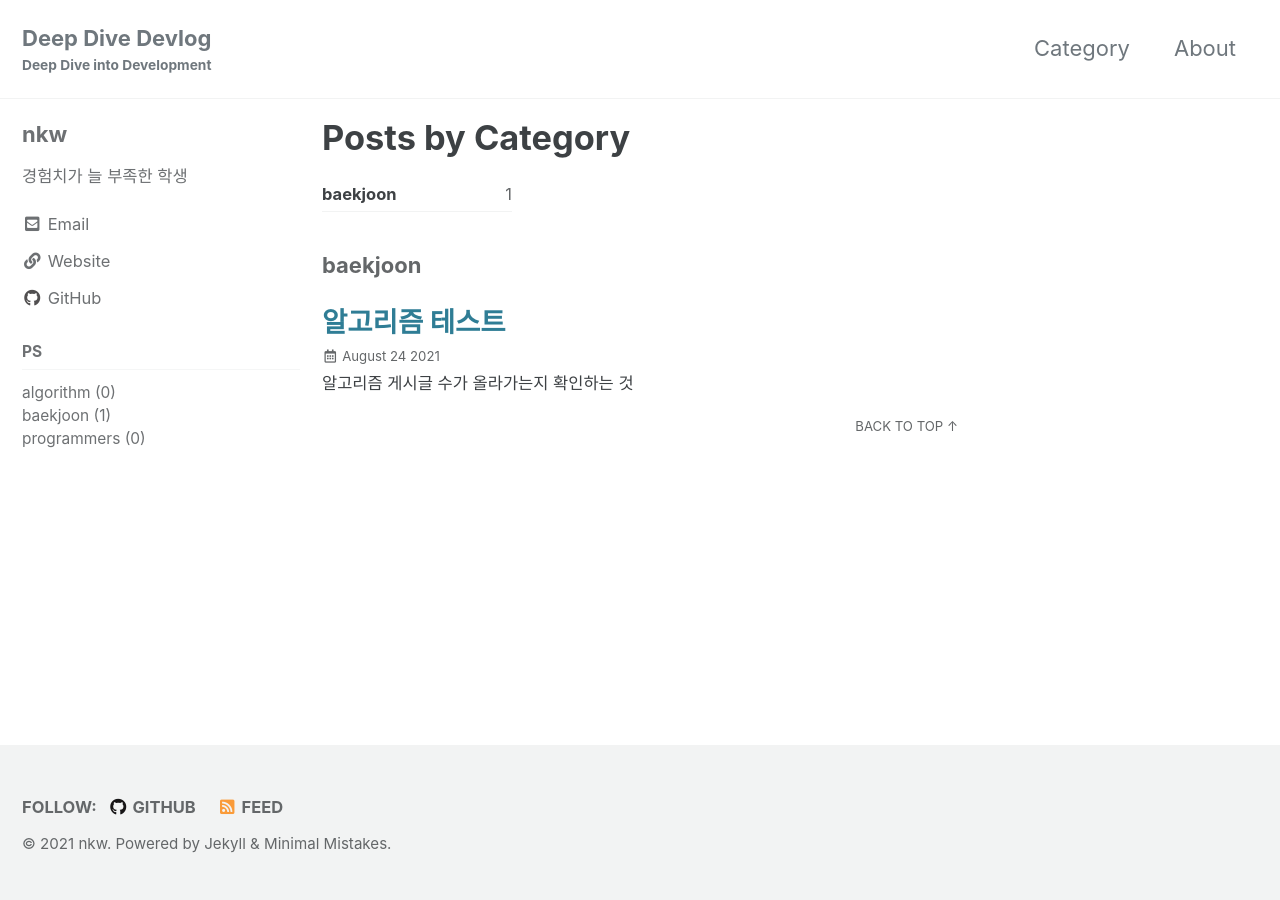
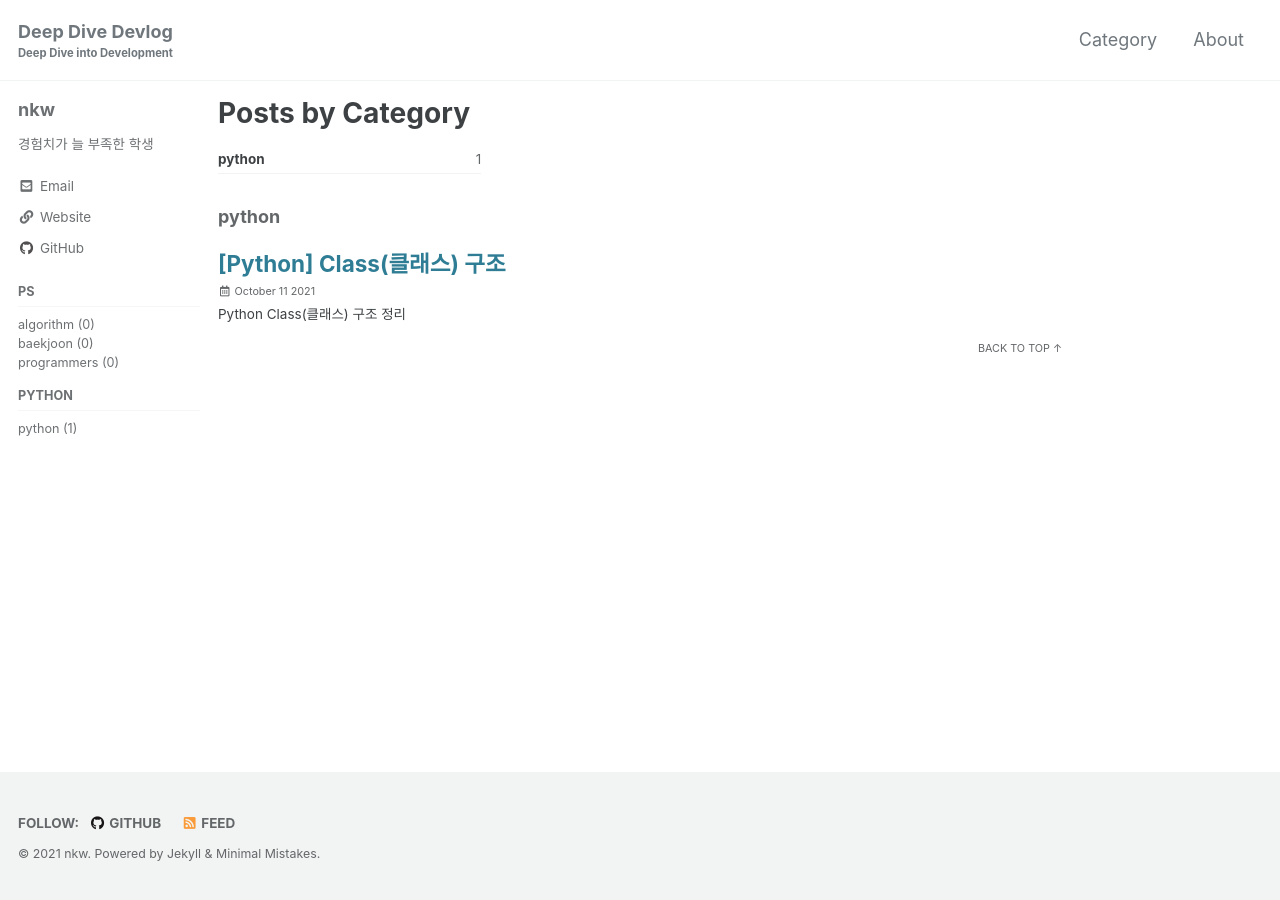
Before and after one commit to nkw011/nkw011.github.io, a Jekyll site: the page built from _pages/category-archive.md, in a window 1280 px wide. Built offline with Jekyll 4.4.1, drawn with Linux system fonts in a browser that asks for light colours; cached includes are drawn as plain includes; some of the changed lines change nothing that is shown.

Commit message:
python 첫 게시글 작성 및 레이아웃 변경
python category 오류 수정

python 페이지 수정 및 페이지 레이아웃 조정

fix typo

fix typo

````diff
--- a/_data/navigation.yml
+++ b/_data/navigation.yml
@@ -7,14 +7,17 @@ main:
     - title: "About"
       url: /about/
 
-
 # 사이드바 전체
 sidebarTotal:
-  - title: PS
-    children:
-      - title: algorithm
-        url: /categories/algorithm/
-      - title: baekjoon
-        url: /categories/baekjoon/
-      - title: programmers
-        url: /categories/programmers/
+    - title: PS
+      children:
+          - title: algorithm
+            url: /categories/algorithm/
+          - title: baekjoon
+            url: /categories/baekjoon/
+          - title: programmers
+            url: /categories/programmers/
+    - title: Python
+      children:
+          - title: python
+            url: /categories/python/
--- /dev/null
+++ b/_pages/category-python.md
@@ -0,0 +1,13 @@
+---
+title: "Python"
+permalink: /categories/python/
+layout: category
+author_profile: true
+taxonomy: python
+sidebar:
+    nav: sidebarTotal
+---
+
+Python 공부한 것을 정리한 글
+
+**p.s. 공부하면서 작성하는 글이기 때문에 오류가 포함되어있을 수 있습니다.**
--- a/_posts/2021-08-24-algorithm-main.md
+++ /dev/null
@@ -1,11 +0,0 @@
----
-title: "알고리즘 테스트"
-excerpt: "알고리즘 게시글 수가 올라가는지 확인하는 것"
-categories:
-    - baekjoon
-tags:
-    - algorithm
-    - baekjoon
----
-
-알고리즘 게시글 확인 테스트
--- /dev/null
+++ b/_posts/2021-10-11-python-class.md
@@ -0,0 +1,458 @@
+---
+title: "[Python] Class(클래스) 구조"
+excerpt: "Python Class(클래스) 구조 정리"
+toc: true
+toc_sticky: true
+categories:
+    - python
+tags:
+    - python
+sidebar:
+    nav: sidebarTotal
+---
+
+## 1. Class 구조와 생성자
+
+Class 구조를 사용하면 재사용성, 코드 반복 최소화, 메소드 활용 등의 장점이 있다.
+
+### 1.1. Class 구조
+
+```
+# 클래스가 상속받지 않는 경우
+class Name:
+    ...
+
+# 클래스가 상속받는 경우
+class Name(상속받는 클래스):
+    ...
+```
+
+정의된 Class를 활용해 객체를 만드는 것은 다음과 같다.
+
+```
+# 필요한 parameter가 존재하지 않는경우
+variable = Name()
+
+# 필요한 parameter가 존재하는 경우
+variable = Name(필요한 parameter)
+```
+
+Class 이름과 생성할 때 필요한 parameter를 채워 변수에 할당하면 된다.
+이 때 필요한 parameter는 Class에서 정의된 생성자에 나와있다.
+
+### 1.2. 생성자(Constructor)
+
+생성자는 Class를 활용해 객체를 생성할 때 사용된다.
+
+```py
+class Name:
+    def __init__(self):
+
+# 위와 같은 생성자에 self 이외에 parameter가 없는 경우
+a = Name()
+
+class Name:
+    def __init__(self,param1):
+        self._param1 = param1
+
+# 생성자에 paramter가 존재하는 경우
+a = Name(a)
+```
+
+parameter에 self만 있는 경우는 객체 생성시 paramter가 따로 필요하지 않다는 뜻이고
+self이외에 다른 parameter가 존재하는 경우 객체 생성시 paramter를 꼭 적어주어야한다는 뜻이다.
+
+self는 class내에서 생성된 객체 스스로를 가리킬 때 쓰는 것으로 생성자에 필요한 parameter와는 관련이 없으므로 일단은 모른체로 넘겨두도록 하겠다.
+
+생성자에 아무런 코드가 없는 경우 생성자를 만들지 않아도 객체를 생성할 수 있다.
+다음과 같은 코드가 있다고 하자.
+
+```py
+class Name:
+    pass
+
+a = Name()
+```
+
+Name Class안에 생성자가 없는데도 a에는 Name을 활용해 만들어진 객체가 할당이 된다.
+그 이유는 다음과 같다.
+class안에 생성자를 명시해주지 않으면 자동적으로 아무런 parameter도 코드 블록도 없는 default constuctor가 생성이 되기 때문이다.
+따라서 생성자를 명시해주지 않아도 class를 활용해 객체를 만들 수 있다.
+
+## 2. 클래스 변수와 인스턴스 변수
+
+변수의 종류에 대해 배울 것인데 Python 클래스 구조에서 변수는 크게 2가지가 존재한다.
+바로 클래스 변수와 인스턴스 변수이다.
+클래스 변수는 클래스가 공통으로 사용하는 변수이기 때문에 클래스를 이용해 생성된 객체가 모두 공통된 값을 지닌다.
+하지만 인스턴스 변수는 객체마다 다른 값을 지닌다.
+
+### 2.1. 인스턴스 변수
+
+객체마다 필요한 속성값을 넣어줄 때 필요한 변수라고 생각을 하면 편하다.
+다음과 같은 내용이 들어간 학생기록부를 만든다고 가정하자.
+
+```
+학생기록부
+1. 이름
+2. 나이
+3. 혈액형
+4. 점수
+```
+
+학생기록부라는 클래스를 만들기 위해서 이름, 나이, 혈액형, 점수와 같은 속성값이 필요하다.
+이 때 이름, 나이, 혈액형, 점수는 학생마다 다르므로 인스턴스 변수를 이용해 만들어줄 것이다.
+인스턴스 변수는 생성자 안에 self라는 키워드를 이용해 만들 수 있다.
+
+```py
+class Student:
+    def __init__(self,name,age,blood,score):
+        self._name = name
+        self._age = age
+        self._blood = blood
+        self._score = score
+```
+
+이름, 나이, 혈액형, 점수는 모두 학생마다 다른 값을 가지고 있기 때문에 객체를 만들 때 입력하도록 생성자에 parameter를 추가하였다.
+그리고 각각 객체 안에서 사용이 될 수 있도록 인스턴스 변수에 할당을 하였다.
+
+```
+self keyword에 대해서
+
+self는 객체 자신을 가리키는 키워드라고 생각하면 된다.
+클래스 내부에서 객체마다 다르게 동작하는 인스턴스 변수를 만들기 위해서 self라는 키워드를 사용하고 또 인스턴스변수를 사용하기 위해서는
+메소드 첫 parameter에 self를 명시해주어야한다.
+
+생성자는 인스턴스 변수를 생성하기 때문에 self를 parameter에 명시해주었다.
+```
+
+### 2.2 클래스 변수
+
+학생기록부에 총 학생 수를 기록해야한다고 하자.
+총 학생 수는 학생마다 다르지 않고 모두 공통된 값을 지니기 때문에 클래스 변수를 이용해서 만든다.
+클래스 변수는 클래스 내부에 별다른 키워드를 사용하지 않고 변수를 만드는 것처럼 만들어주면 된다.
+
+```py
+class Student:
+
+    # 총 학생수를 나타내기 위해 쓰이는 클래스 변수 명시
+    total = 0
+
+    def __init__(self,name,age,blood,score):
+        self._name = name
+        self._age = age
+        self._blood = blood
+        self._score = score
+        Student.total += 1
+```
+
+객체를 생성할 때마다 학생 수가 하나씩 증가하도록 생성자 안에 코드를 추가하였다.
+클래스 변수를 사용하기 위해서는 클래스 내에서는 `클래스이름.클래스변수` 사용한다.
+클래스 밖에서는 `클래스이름.클래스변수`, `객체이름.클래스변수`로 사용해주어야한다.
+
+클래스 변수와 인스턴스 변수는 동일한 이름을 사용해도 된다.
+이 때 객체로 접근하면 인스턴스 변수가 출력이 되고 클래스이름을 사용해 접근하면 클래스 변수로 접근이 된다.
+
+## 3. `__str__`, `__doc__`, `__dict__`, `dir()`
+
+### 3.1. `__str__`
+
+Student 클래스를 활용해 만든 객체를 print()를 활용해 출력을 해보자
+
+```py
+class Student:
+
+    total = 0
+
+    def __init__(self,name,age,blood,score):
+        self._name = name
+        self._age = age
+        self._blood = blood
+        self._score = score
+        Student.total += 1
+
+s1 = Student("Kim",18,'A',100)
+
+print(s1)
+```
+
+```
+결과 값
+
+<__main__.Student object at 0x7fb3cad80b50>
+```
+
+각 객체를 가리키는 고유한 주소값인 id가 나오게 된다.
+객체를 print를 이용해 출력할 때 주소값이 아닌 이름, 나이, 혈액형, 점수같은 정보를 출력할려면
+미리 내장된 함수인 `__str__`을 이용해주어야한다.
+
+```py
+class Student:
+
+    total = 0
+
+    def __init__(self,name,age,blood,score):
+        self._name = name
+        self._age = age
+        self._blood = blood
+        self._score = score
+        Student.total += 1
+
+    def __str__(self):
+        return "Student {} - age:{} blood type: {} score: {}".format(self._name,self._age,self._blood,self._score)
+
+
+s1 = Student("Kim",18,'A',100)
+print(s1)
+```
+
+```
+결과 값
+
+Student Kim - age:18 blood type: 100 score: 100
+```
+
+### 3.2. `__doc__`
+
+클래스 내부에는 클래스를 설명하기 위해 주석을 별도로 만들어 줄 수 있다.
+
+```py
+class Student:
+    '''
+    Student class
+    Author: Kum
+    '''
+    total = 0
+
+    def __init__(self,name,age,blood,score):
+        self._name = name
+        self._age = age
+        self._blood = blood
+        self._score = score
+        Student.total += 1
+
+    def __str__(self):
+        return "Student {} - age:{} blood type: {} score: {}".format(self._name,self._age,self._blood,self._score)
+
+
+s1 = Student("Kim",18,'A',100)
+print(s1.__doc__)
+```
+
+```
+결과 값
+
+    Student class
+    Author: Kum
+```
+
+클래스 내부에 docstring을 이용해 주석을 달게 되면 `__doc__`를 이용해 출력할 수 있다.
+
+### 3.3. `__dict__`
+
+객체가 사용하는 속성 값을 dictionary로 바꾸어서 보여준다.
+
+```py
+class Student:
+    '''
+    Student class
+    Author: Kum
+    '''
+    total = 0
+
+    def __init__(self,name,age,blood,score):
+        self._name = name
+        self._age = age
+        self._blood = blood
+        self._score = score
+        Student.total += 1
+
+    def __str__(self):
+        return "Student {} - age:{} blood type: {} score: {}".format(self._name,self._age,self._blood,self._score)
+
+
+s1 = Student("Kim",18,'A',100)
+print(s1.__dict__)
+```
+
+```
+결과 값
+
+{'_name': 'Kim', '_age': 18, '_blood': 100, '_score': 100}
+```
+
+### 3.4. `dir()`
+
+`dir()`은 parameter로 객체를 받는다.
+해당 객체가 어떤 변수와 메소드를 가지고 있는 지 나열해준다.
+
+```py
+class Student:
+    '''
+    Student class
+    Author: Kum
+    '''
+    total = 0
+
+    def __init__(self,name,age,blood,score):
+        self._name = name
+        self._age = age
+        self._blood = blood
+        self._score = score
+        Student.total += 1
+
+    def __str__(self):
+        return "Student {} - age:{} blood type: {} score: {}".format(self._name,self._age,self._blood,self._score)
+
+
+s1 = Student("Kim",18,'A',100)
+print(dir(s1))
+```
+
+```
+결과 값
+
+['__class__', '__delattr__', '__dict__', '__dir__', '__doc__', '__eq__', '__format__', '__ge__', '__getattribute__', '__gt__', '__hash__', '__init__', '__init_subclass__', '__le__', '__lt__', '__module__', '__ne__', '__new__', '__reduce__', '__reduce_ex__', '__repr__', '__setattr__', '__sizeof__', '__str__', '__subclasshook__', '__weakref__', '_age', '_blood', '_name', '_score', 'total']
+```
+
+## 4. instance method, class method, static method
+
+클래스 메소드는 3가지 종류가 있다.
+self 키워드를 사용하는 instance method, cls 키워드를 사용하는 class method, 아무런 키워드를 사용하지 않는 static method이다.
+
+### 4.1. instance method
+
+인스턴스 변수를 사용하기 위해 parameter에 self를 사용하는 method를 instance method라고 한다.
+instance method는 객체 이름만 이용해 사용할 수 있다.
+
+```py
+class Student:
+    '''
+    Student class
+    Author: Kum
+    '''
+    total = 0
+
+    def __init__(self,name,age,blood,score):
+        self._name = name
+        self._age = age
+        self._blood = blood
+        self._score = score
+        Student.total += 1
+
+    def __str__(self):
+        return "Student {} - age:{} blood type: {} score: {}".format(self._name,self._age,self._blood,self._score)
+
+    def getScore(self):
+        return self._score
+
+
+s1 = Student("Kim",18,'A',100)
+print(s1.getScore())
+```
+
+```
+결과 값
+
+100
+```
+
+학생 점수를 반환하는 메소드인 `getScore` 작성하였다.
+학생 점수는 인스턴스 변수이기 때문에 parameter에 self를 사용하였다.
+
+### 4.2. class method
+
+클래스 변수를 사용하는 메소드이다.
+`@classmethod`를 메소드 위에 명시해주고 parameter에 cls를 추가해주어야한다.
+class method는 클래스 이름, 객체를 이용해 모두 접근할 수 있다.
+
+```py
+class Student:
+    '''
+    Student class
+    Author: Kum
+    '''
+    total = 0
+
+    def __init__(self,name,age,blood,score):
+        self._name = name
+        self._age = age
+        self._blood = blood
+        self._score = score
+        Student.total += 1
+
+    def __str__(self):
+        return "Student {} - age:{} blood type: {} score: {}".format(self._name,self._age,self._blood,self._score)
+
+    def getScore(self):
+        return self._score
+
+    @classmethod
+    def getTotalNumber(cls):
+        return cls.total
+
+
+s1 = Student("Kim",18,'A',100)
+s2 = Student("Park",19,'AB',80)
+print(Student.getTotalNumber())
+```
+
+```
+결과 값
+
+2
+```
+
+### 4.3. static method
+
+static method를 사용하기 위해서는 `@staticmethod`를 메소드 위에 명시해주어야한다.
+static method는 class method와 같이 클래스 이름, 객체를 이용해 모두 사용할 수 있다.
+
+```py
+class Student:
+    '''
+    Student class
+    Author: Kum
+    '''
+    total = 0
+
+    def __init__(self,name,age,blood,score):
+        self._name = name
+        self._age = age
+        self._blood = blood
+        self._score = score
+        Student.total += 1
+
+    def __str__(self):
+        return "Student {} - age:{} blood type: {} score: {}".format(self._name,self._age,self._blood,self._score)
+
+    def getScore(self):
+        return self._score
+
+    @classmethod
+    def getTotalNumber(cls):
+        return cls.total
+
+    @staticmethod
+    def isBloodTypeA(stu):
+        return stu._blood == 'A'
+
+
+s1 = Student("Kim",18,'A',100)
+s2 = Student("Park",19,'AB',80)
+
+
+print(Student.isBloodTypeA(s1))
+print(Student.isBloodTypeA(s2))
+
+print(s1.isBloodTypeA(s1))
+print(s1.isBloodTypeA(s2))
+```
+
+```
+결과 값
+
+True
+False
+True
+False
+```
--- a/_sass/minimal-mistakes/_reset.scss
+++ b/_sass/minimal-mistakes/_reset.scss
@@ -2,24 +2,26 @@
    STYLE RESETS
    ========================================================================== */
 
-* { box-sizing: border-box; }
+* {
+    box-sizing: border-box;
+}
 
 html {
     /* apply a natural box layout model to all elements */
     box-sizing: border-box;
     background-color: $background-color;
-  font-size: 16px;
+    font-size: 15px;
 
     @include breakpoint($medium) {
         font-size: 18px;
     }
 
     @include breakpoint($large) {
-    font-size: 20px;
+        font-size: 18px;
     }
 
     @include breakpoint($x-large) {
-    font-size: 22px;
+        font-size: 18px;
     }
 
     -webkit-text-size-adjust: 100%;
@@ -28,7 +30,9 @@ html {
 
 /* Remove margin */
 
-body { margin: 0; }
+body {
+    margin: 0;
+}
 
 /* Selected elements */
 
@@ -147,7 +151,8 @@ input {
 }
 
 button::-moz-focus-inner,
-input::-moz-focus-inner { /* inner padding and border oddities in FF3/4*/
+input::-moz-focus-inner {
+    /* inner padding and border oddities in FF3/4*/
     padding: 0;
     border: 0;
 }
@@ -171,7 +176,8 @@ input[type="checkbox"] {
     cursor: pointer; /* improves usability and consistency of cursor style between image-type `input` and others*/
 }
 
-input[type="search"] { /* Appearance in Safari/Chrome*/
+input[type="search"] {
+    /* Appearance in Safari/Chrome*/
     box-sizing: border-box;
     -webkit-appearance: textfield;
 }
--- a/_sass/minimal-mistakes/_variables.scss
+++ b/_sass/minimal-mistakes/_variables.scss
@@ -15,7 +15,7 @@ $indent-var: 1.3em !default;
 /* system typefaces */
 $serif: Georgia, Times, serif !default;
 $sans-serif: -apple-system, BlinkMacSystemFont, "Roboto", "Segoe UI",
-  "Helvetica Neue", "Lucida Grande", Arial, sans-serif !default;
+    "Helvetica Neue", "Lucida Grande", Arial, sans-serif !default;
 $monospace: Monaco, Consolas, "Lucida Console", monospace !default;
 
 /* sans serif typefaces */
@@ -155,9 +155,9 @@ $max-width: $x-large !default;
    Grid
    ========================================================================== */
 
-$right-sidebar-width-narrow: 200px !default;
-$right-sidebar-width: 300px !default;
-$right-sidebar-width-wide: 400px !default;
+$right-sidebar-width-narrow: 100px !default; // 200
+$right-sidebar-width: 200px !default; // 300
+$right-sidebar-width-wide: 250px !default; // 400
 
 /*
    Other
````
Lines whose indentation alone changed are shown as unchanged.
